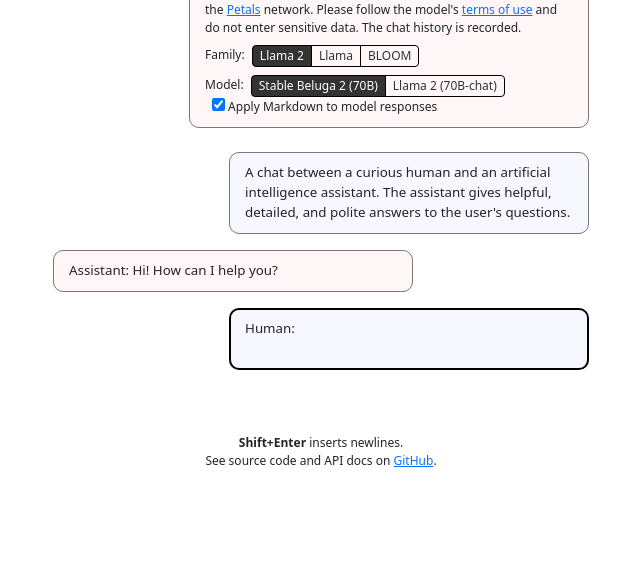
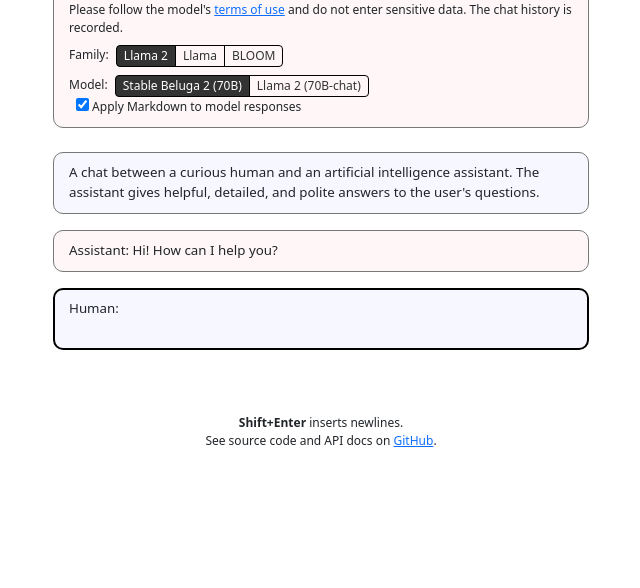
Before and after one commit to petals-infra/chat.petals.dev, a Flask app: page / in a window 1280 px wide. Shown: the part 212-800 px from the top of the page, without its empty margins (319-959 px from the left). Run offline with Flask 3, Linux system fonts and the light colour scheme; some libraries are stand-ins or nearby versions.

Commit message:
width expanded

```diff
--- a/static/index.html
+++ b/static/index.html
@@ -12,7 +12,7 @@
 
 <main>
   <div class="position-relative overflow-hidden px-5 pt-1 m-md-4 text-center">
-    <div class="col-lg-6 col-md-8 p-md-3 mx-auto my-3" style="max-width: 700px;">
+    <div class="col-lg-6 col-md-8 p-md-3 mx-auto my-3" style="max-width: 1440px;">
       <div class="mb-4">
         <div class="d-md-inline-block pe-md-4">
           <a target="_blank" href="https://petals.dev"><img src="./static/logo.svg" height="100" class="rot-image"></a>
--- a/static/style.css
+++ b/static/style.css
@@ -1,5 +1,5 @@
 .container {
-  max-width: 960px;
+  max-width: 1440px;
 }
 
 /*
@@ -137,14 +137,15 @@
   border: 1px solid #777;
   border-radius: 10px;
   padding: 10px 15px;
-  width: 90%;
-  max-width: 360px;
+  width: 100%;
+  /* max-width: 720px; */
   text-align: left;
   word-wrap: break-word;
 }
 
 .human-replica, .ai-replica, .error-message {
   white-space: pre-wrap;
+  max-width: 720px;
 }
 
 .human-replica {
@@ -191,7 +192,7 @@
   background-color: #fff7f7;
   margin-left: auto;
   margin-right: 0;
-  max-width: 400px;
+  /* max-width: 400px; */
 }
 
 @media (max-width: 767px) {
```
